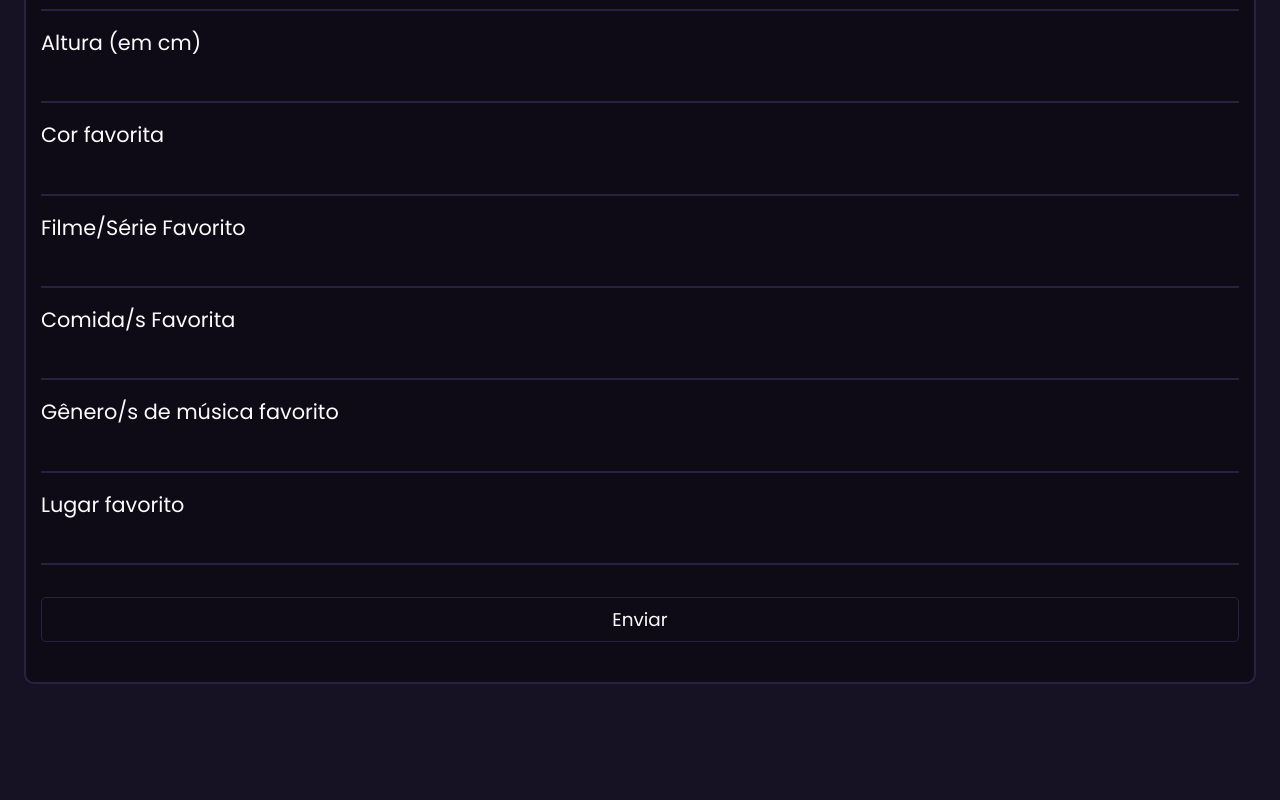
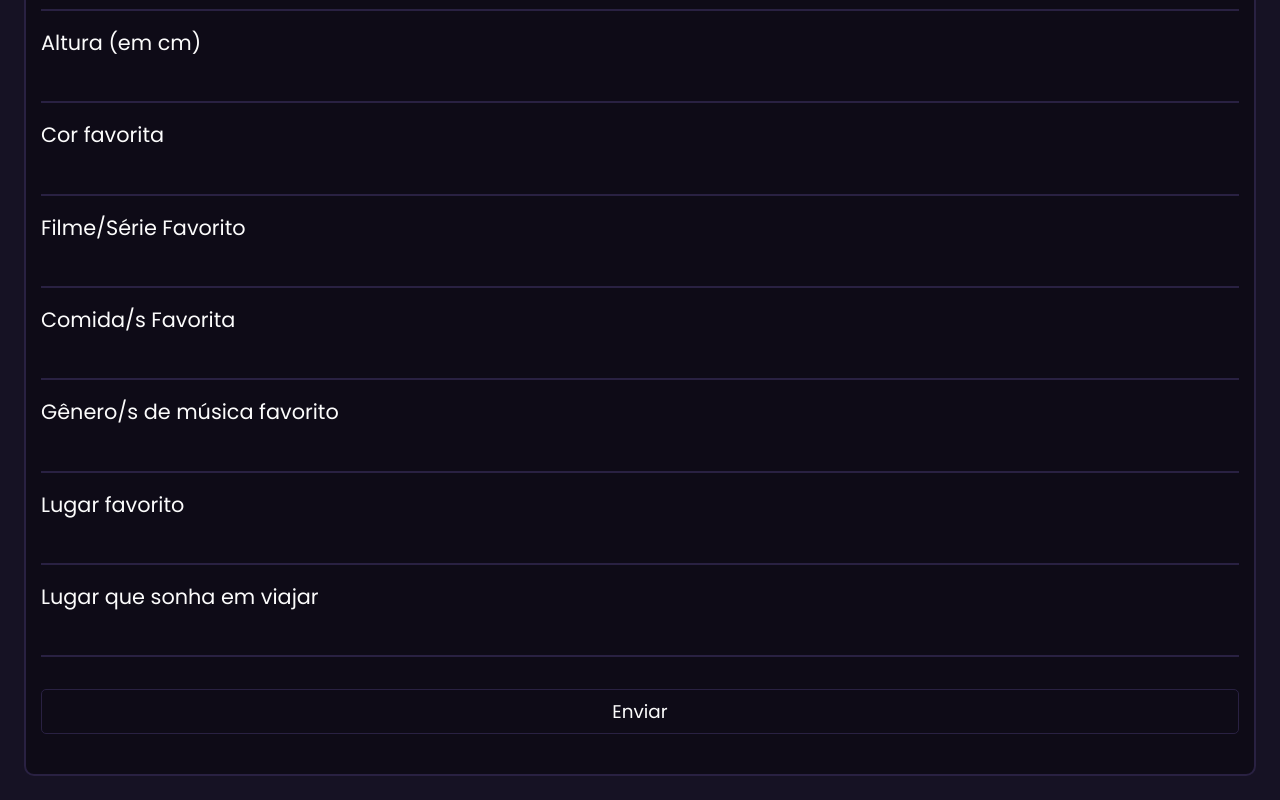
Before and after one commit to veidzj/purple-rose, a React (Vite) app: page / in a window 1280 px wide. Shown: the part 328-1128 px from the top of the page. Before the commit the page ends 1036 px from the top, so only its background shows below. Built offline with nearby package versions, Linux system fonts and the light colour scheme.

Commit message:
feat: add place to travel input

```diff
--- a/src/App.tsx
+++ b/src/App.tsx
@@ -36,6 +36,9 @@ function App() {
           <label htmlFor='favorite-place'>Lugar favorito</label><br/>
           <input type='text' name='favorite-place' />
 
+          <label htmlFor='place-to-travel'>Lugar que sonha em viajar</label><br/>
+          <input type='text' name='place-to-travel' />
+
           <button type='submit'>Enviar</button>
         </form>
       </div>
```
